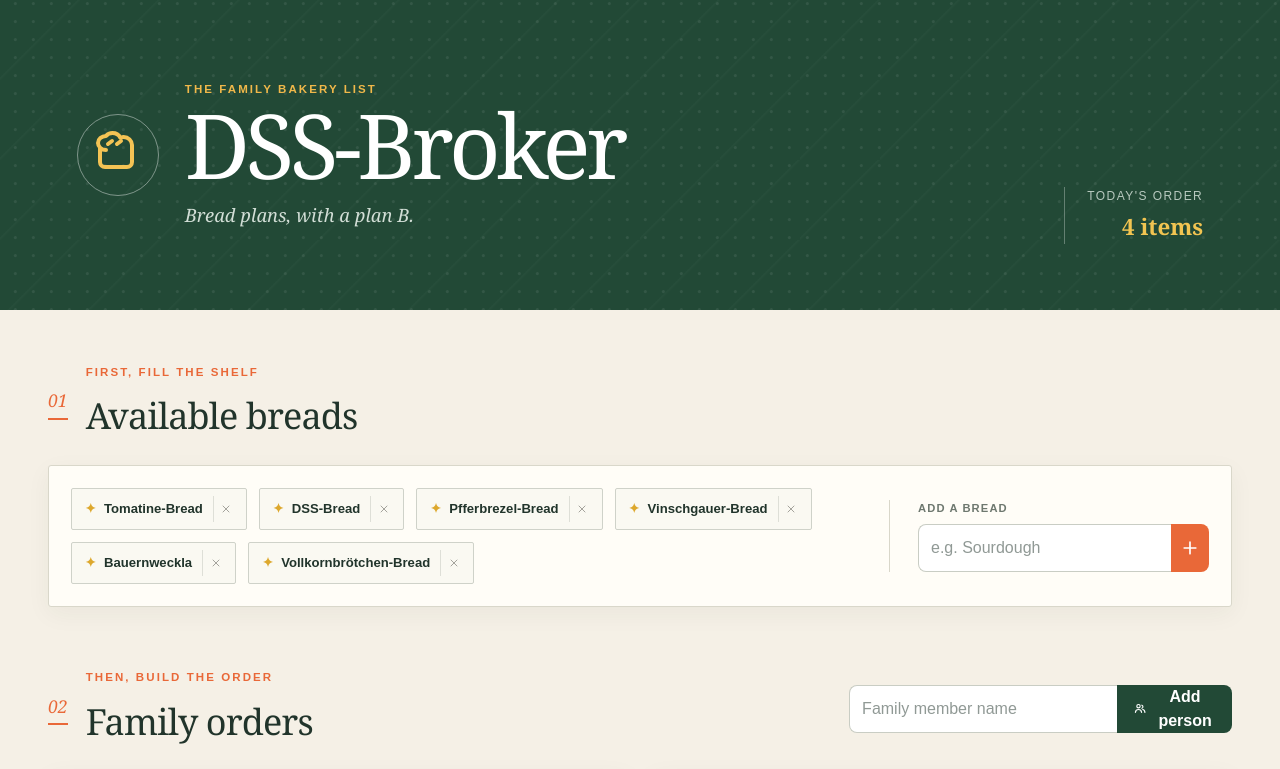
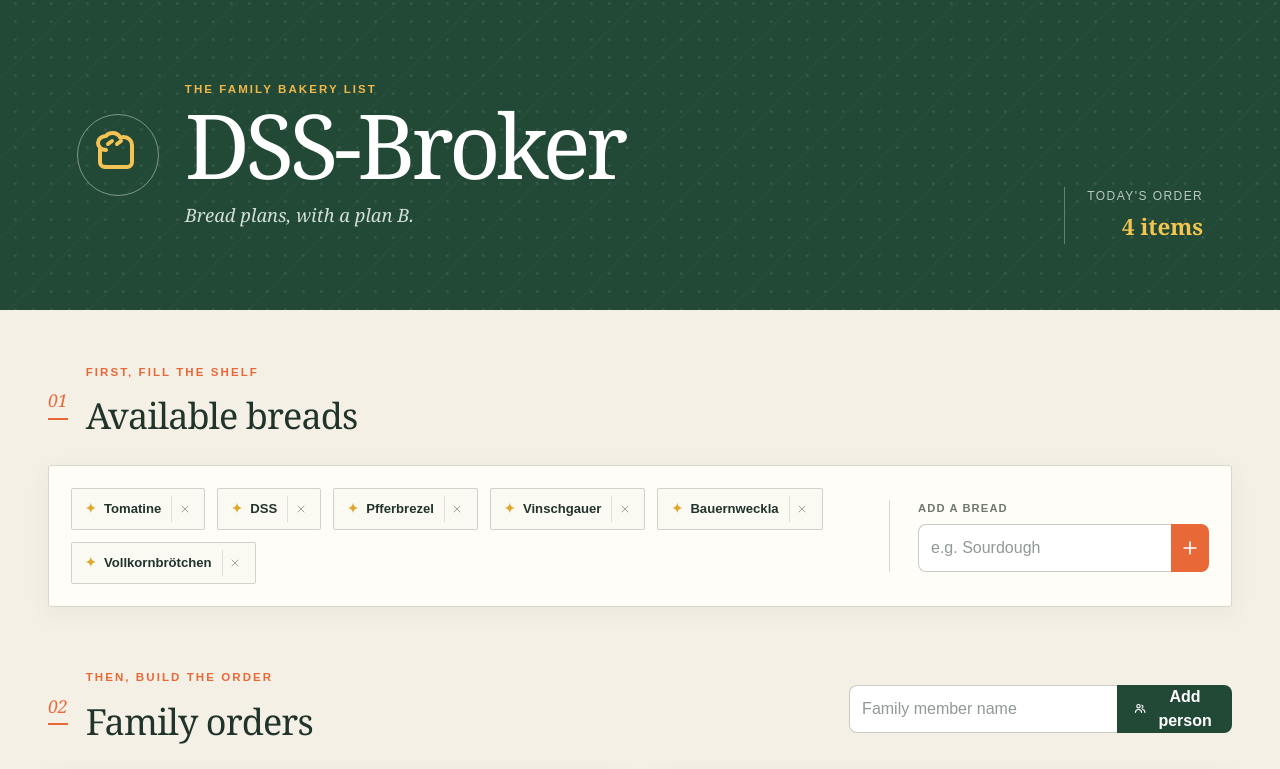
Before and after one commit to GermainGirndt/DSS-Broker, a Next.js app in the folder dss-broker/: page / in a window 1280 px wide. Shown: the top 769 px of the page. Built offline with nearby package versions, Linux system fonts and the light colour scheme.

Commit message:
improved names

```diff
--- a/dss-broker/app/page.tsx
+++ b/dss-broker/app/page.tsx
@@ -57,12 +57,12 @@ const item = (
 });
 
 const starterProductNames = [
-  "Tomatine-Bread",
-  "DSS-Bread",
-  "Pfferbrezel-Bread",
-  "Vinschgauer-Bread",
+  "Tomatine",
+  "DSS",
+  "Pfferbrezel",
+  "Vinschgauer",
   "Bauernweckla",
-  "Vollkornbrötchen-Bread",
+  "Vollkornbrötchen",
 ];
 
 const starterProducts: CatalogProduct[] = starterProductNames.map((name) => ({
@@ -76,16 +76,16 @@ function starterOrders(): FamilyOrder[] {
       name: "Germain",
       items: [
         item(
-          "Tomatine-Bread",
+          "Tomatine",
           item(
-            "DSS-Bread",
-            item("Pfferbrezel-Bread", null, "starter-germain-pffer"),
+            "DSS",
+            item("Pfferbrezel", null, "starter-germain-pffer"),
             "starter-germain-dss",
           ),
           "starter-germain-tomatine",
         ),
         item(
-          "Vinschgauer-Bread",
+          "Vinschgauer",
           item("Bauernweckla", null, "starter-germain-bauern"),
           "starter-germain-vinschgauer",
         ),
@@ -96,11 +96,11 @@ function starterOrders(): FamilyOrder[] {
       name: "Johanna",
       items: [
         item(
-          "Pfferbrezel-Bread",
-          item("Vollkornbrötchen-Bread", null, "starter-johanna-vollkorn"),
+          "Pfferbrezel",
+          item("Vollkornbrötchen", null, "starter-johanna-vollkorn"),
           "starter-johanna-pffer",
         ),
-        item("Tomatine-Bread", null, "starter-johanna-tomatine"),
+        item("Tomatine", null, "starter-johanna-tomatine"),
       ],
     },
     {
@@ -109,27 +109,27 @@ function starterOrders(): FamilyOrder[] {
       items: [],
     },
     {
-      id: "starter-person-klaus",
+      id: "starter-person-sabine",
       name: "Sabine",
       items: [],
     },
     {
-      id: "starter-person-klaus",
+      id: "starter-person-thomas",
       name: "Thomas",
       items: [],
     },
     {
-      id: "starter-person-klaus",
+      id: "starter-person-katharina",
       name: "Katharina",
       items: [],
     },
     {
-      id: "starter-person-klaus",
+      id: "starter-person-klaus-dieter",
       name: "Klaus Dieter",
       items: [],
     },
     {
-      id: "starter-person-klaus",
+      id: "starter-person-marga",
       name: "Marga",
       items: [],
     },
```
